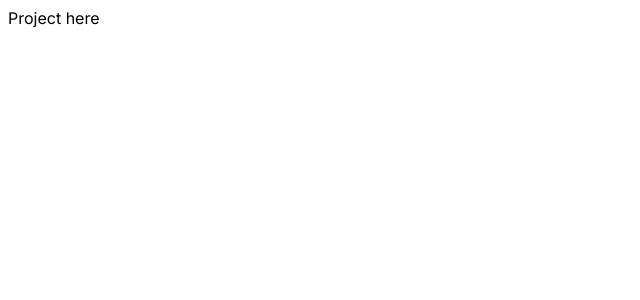
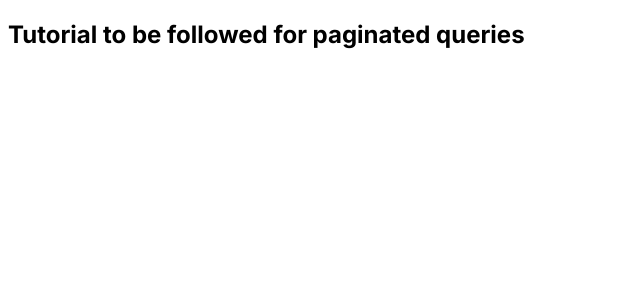
Before and after one commit to aliwarraich007/next-react-query, a Next.js app: page / in a window 1280 px wide. Shown: the top 300 px of the page, without its empty margins (0-640 px from the left). Built offline with nearby package versions, Linux system fonts and the light colour scheme.

Commit message:
🔥 new: paginated queries edit

```diff
--- a/src/components/Project/Project.tsx
+++ b/src/components/Project/Project.tsx
@@ -1,7 +1,7 @@
 export default function Project () {
     return (
         <>
-        Project here
+       <h2>Tutorial to be followed for paginated queries</h2>
         </>
     )
 }
```
